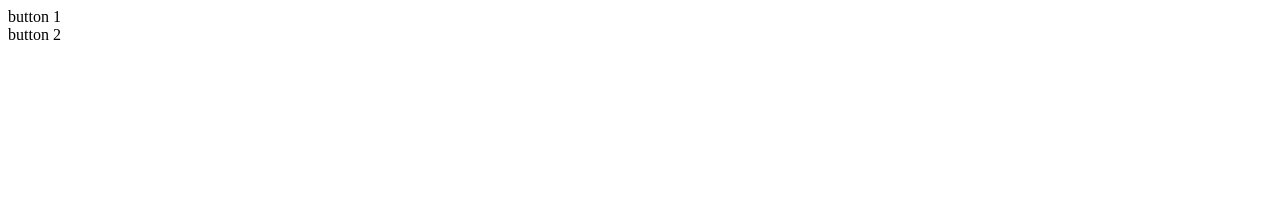
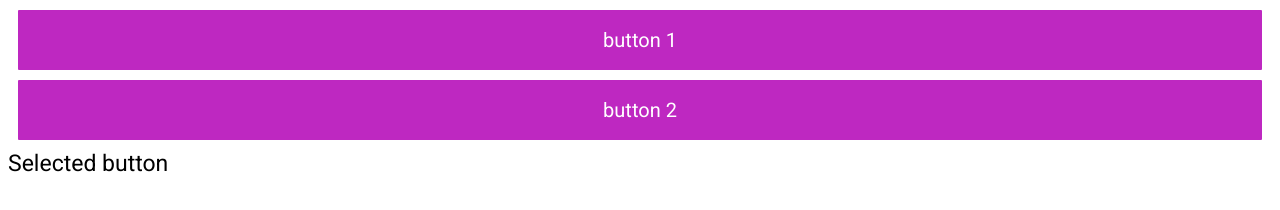
Before and after one commit to beeva-andresrondan/a11y-issues, a plain HTML site: page index.html in a window 1280 px wide. Drawn offline with Linux system fonts and the light colour scheme.

Commit message:
some style changes

```diff
--- a/index.html
+++ b/index.html
@@ -1,19 +1,42 @@
 <!DOCTYPE html>
 
 <html>
+<head>
+	<link href='http://fonts.googleapis.com/css?family=Roboto' rel='stylesheet' type='text/css'>
+	<style>
+		body {
+			font-family: 'Roboto', sans-serif;
+			font-size: 23px;
+		}
+		.button {
+			background-color: #be28c1;
+			padding: 5px;
+			text-align: center;
+			border-radius: 1px;
+			color:white;
+			font-size: 20px;
+			margin: 10px;
+			height: 50px;
+			line-height: 50px;
+		}
+		#content {
+			margin-left: 10px;
+		}
 
-<head>
+	</style>
 	<meta name="viewport" content="width=device-width, user-scalable=no">
 	<script>
 		function logActiveElement(e) {
-			console.log('active element', document.activeElement);
+			document.getElementById("content").innerHTML = document.activeElement.innerHTML;
 		}
 	</script>
 </head>
 
 <body>
-	<div id="button" onclick="logActiveElement();" role="button" tabindex="0">button 1</div>
-	<div id="button2" onclick="logActiveElement();" role="button" tabindex="0">button 2</div>
+	<div class="button" id="button" onclick="logActiveElement();" role="button" tabindex="0">button 1</div>
+	<div class="button" id="button2" onclick="logActiveElement();" role="button" tabindex="0">button 2</div>
+
+	Selected button <span id="content"></span>
 </body>
 
 </html>
```
